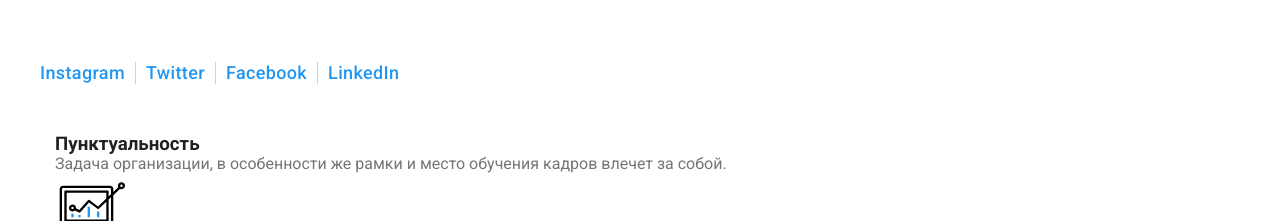
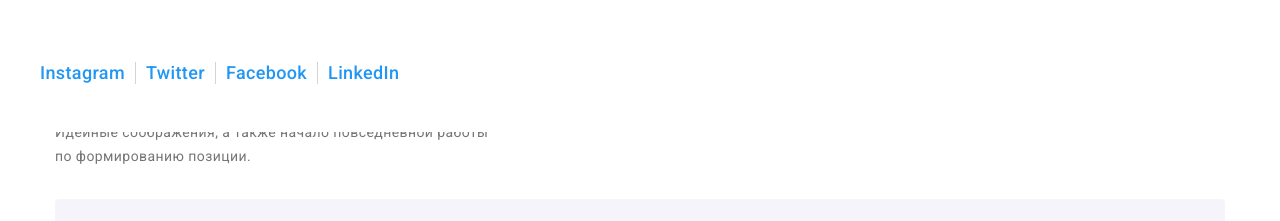
Before and after one commit to Lawyer0901/goit-markup-hw-08, a plain HTML site: page index.html in a window 1280 px wide. Shown: the part 684-905 px from the top of the page. Drawn offline with nearby package versions, Linux system fonts and the light colour scheme; files that its build step writes are made by us from their sources.

Commit message:
benefits fixed
width 100%

```diff
--- a/sass/components/_benefits.scss
+++ b/sass/components/_benefits.scss
@@ -1,35 +1,35 @@
-// .benefits {
-//   .benefits__title {
-//     margin-top: 30px;
-//     margin-bottom: 10px;
-//     font-weight: 700;
-//     font-size: 14px;
-//     line-height: 1.14;
-//     letter-spacing: 0.03em;
-//     text-transform: uppercase;
-//     text-align: center;
-//   }
-// }
+.benefits {
+  .benefits__title {
+    margin-top: 30px;
+    margin-bottom: 10px;
+    font-weight: 700;
+    font-size: 14px;
+    line-height: 1.14;
+    letter-spacing: 0.03em;
+    text-transform: uppercase;
+    text-align: center;
+  }
+}
 
-// .benefits {
-//   .benefits__text {
-//     margin-bottom: 30px;
-//     font-size: 14px;
-//     line-height: 1.7;
-//     letter-spacing: 0.03em;
-//     width: 450px;
-//     height: 50px;
-//   }
-// }
+.benefits {
+  .benefits__text {
+    margin-bottom: 30px;
+    font-size: 14px;
+    line-height: 1.7;
+    letter-spacing: 0.03em;
+    max-width: 450px;
+    max-height: 50px;
+  }
+}
 
-// .benefits {
-//   .benefits__icon {
-//     display: inline-flex;
-//     justify-content: center;
-//     align-items: center;
-//     width: 450px;
-//     height: 120px;
-//     background-color: #f5f4fa;
-//     border-radius: 4px;
-//   }
-// }
+.benefits {
+  .benefits__icon {
+    display: inline-flex;
+    justify-content: center;
+    align-items: center;
+    width: 100%;
+    height: 120px;
+    background-color: #f5f4fa;
+    border-radius: 4px;
+  }
+}
```
Also changed, not shown: css/main.css, 1 other file.
